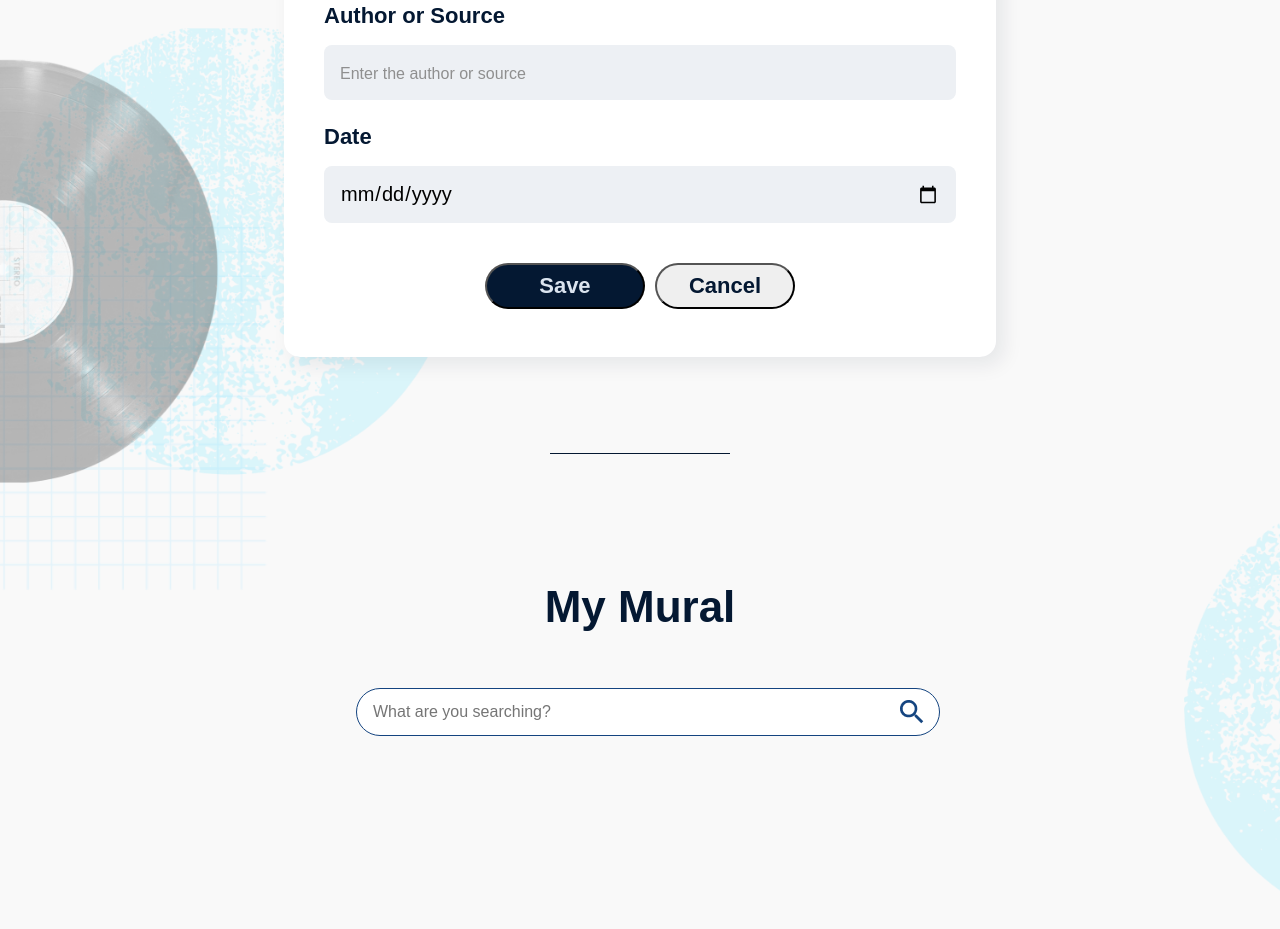
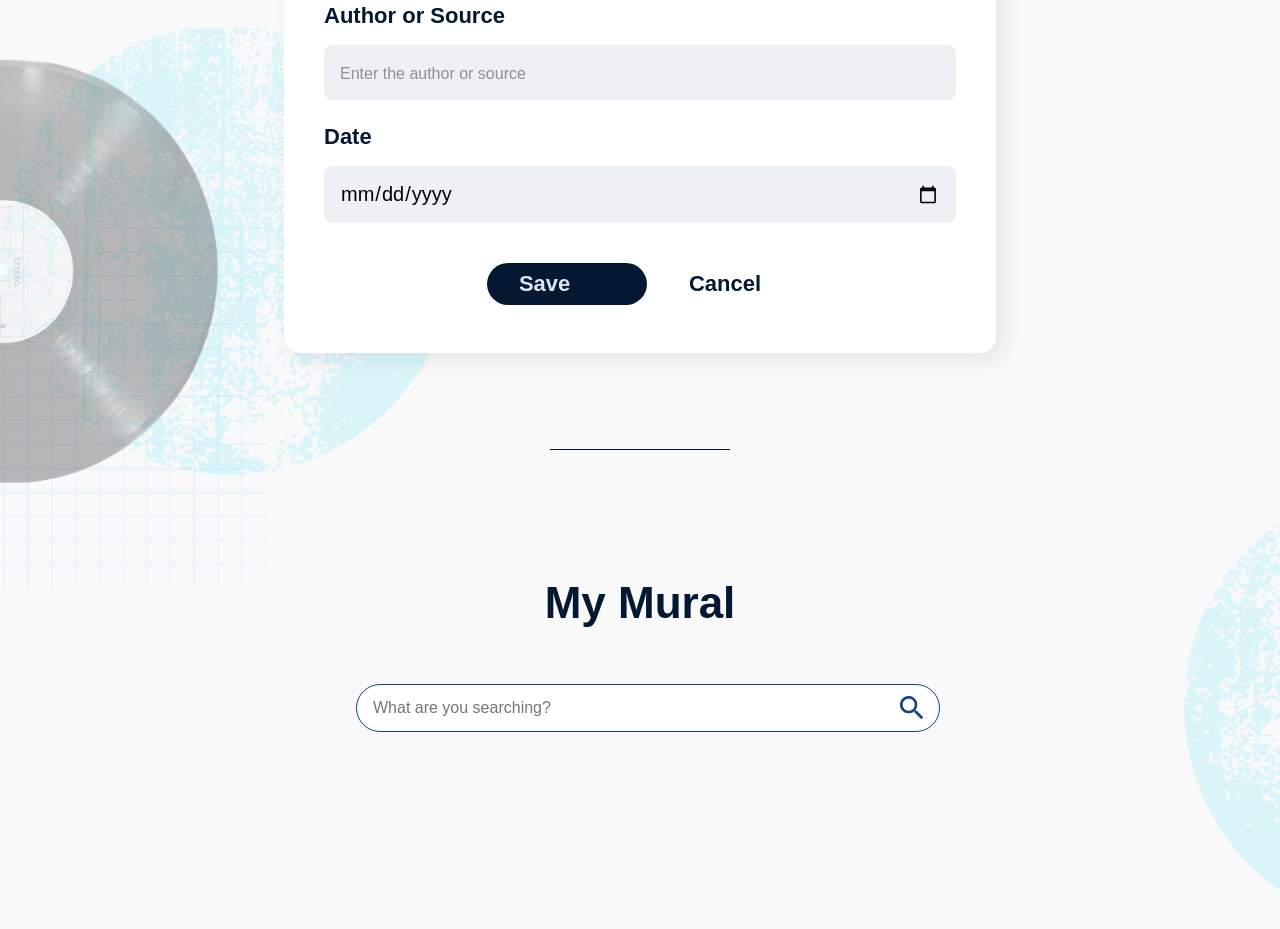
Before and after one commit to vicmazzola/memoteca, a plain HTML site: page index.html in a window 1280 px wide. Shown: the part 1424-2353 px from the top of the page. Drawn offline with nearby package versions, Linux system fonts and the light colour scheme; some packages are replaced by stand-ins of ours; no server answers; a script that the page names is missing.

Commit message:
fix style edit button

```diff
--- a/css/styles.css
+++ b/css/styles.css
@@ -280,6 +280,17 @@ h3 {
   right: 16px;
 }
 
+button {
+  all: unset;
+  display: inline-block;
+  cursor: pointer;
+  box-sizing: border-box;
+  padding: 6px 10px;
+  border-radius: 4px;
+  color: var(--text-color);
+  font-family: "Poppins", sans-serif;
+}
+
 
 .button-edit,
 .button-delete,
@@ -289,6 +300,7 @@ h3 {
   cursor: pointer;
   padding: 8px;
   margin-left: 8px;
+
 
 }
 
```
